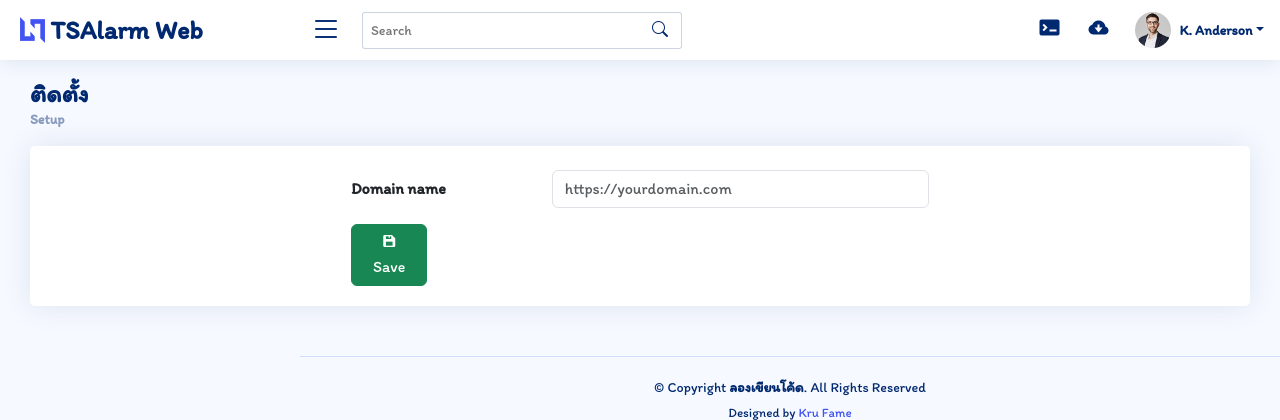
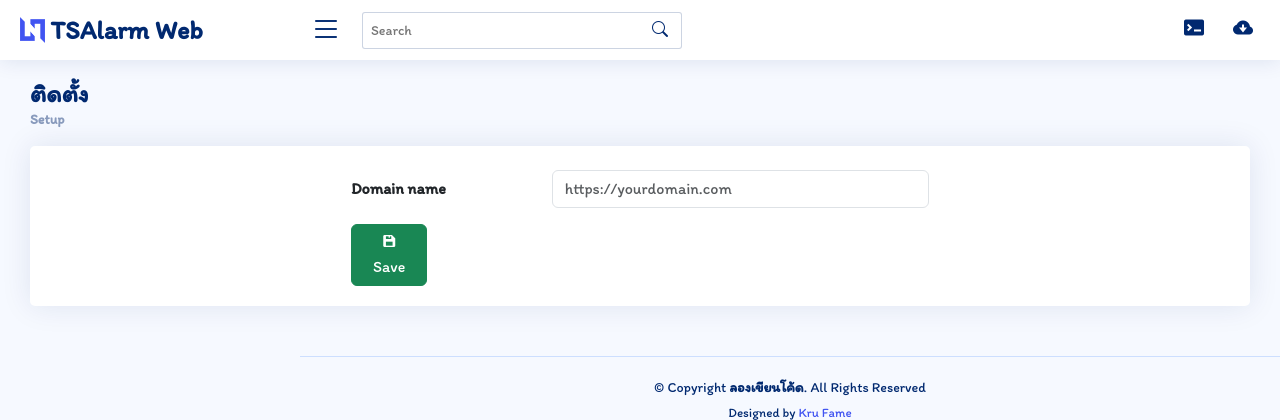
Before and after one commit to attane007/thai_school_alarm_web, a Django app: page /setup in a window 1280 px wide. Shown: the top 420 px of the page. Run offline with Django 3.2, Linux system fonts and the light colour scheme; data that the repository does not hold is empty; parts of the project's set-up code (start-up, migrations or seed data) failed here and were passed over; some libraries are stand-ins or nearby versions.

Commit message:
fix: comment out dropdown navigation item in profile section

```diff
--- a/templates/base.html
+++ b/templates/base.html
@@ -218,7 +218,7 @@
             </a>
           </li>
 
-          <li class="nav-item dropdown pe-3">
+          {% comment %} <li class="nav-item dropdown pe-3">
             <a class="nav-link nav-profile d-flex align-items-center pe-0" href="#" data-bs-toggle="dropdown">
               <img src="{% static 'assets/img/profile-img.jpg' %}" alt="Profile" class="rounded-circle" />
               <span class="d-none d-md-block dropdown-toggle ps-2">K. Anderson</span>
@@ -271,7 +271,8 @@
               </li>
             </ul>
             <!-- End Profile Dropdown Items -->
-          </li>
+          </li> {% endcomment %}
+
           <!-- End Profile Nav -->
         </ul>
       </nav>
```
